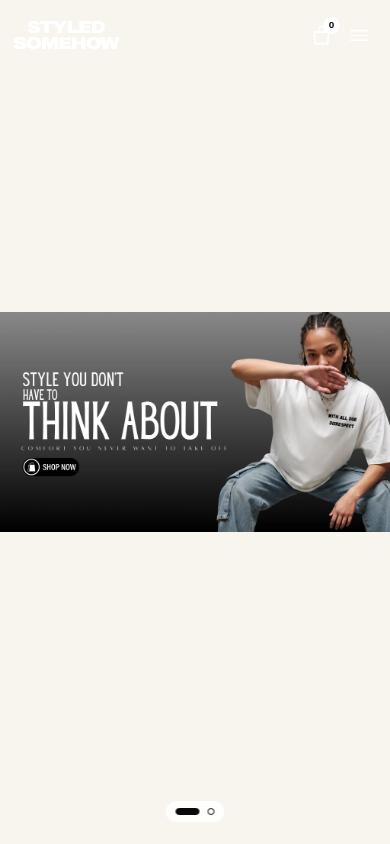
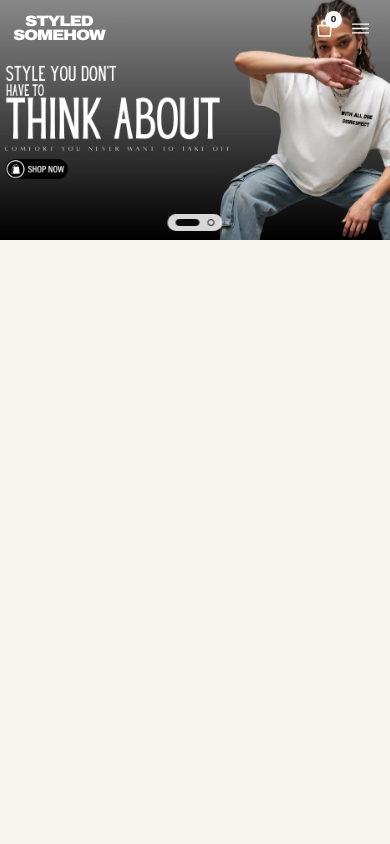
Before and after one commit to Khushi-24/Styled-Somehow, a Next.js app in the folder frontend/: page / in a window 390 px wide. Built offline with nearby package versions, Linux system fonts and the light colour scheme.

Commit message:
Fix mobile hero spacing and controls

```diff
--- a/frontend/app/globals.css
+++ b/frontend/app/globals.css
@@ -60,13 +60,16 @@ button { color: inherit; font: inherit; }
 }
 
 @media (max-width: 620px) {
-  .site-header { padding-inline: 13px; }
+  .storefront { min-height: 240px; height: max(240px, 56.25vw); }
+  .site-header { height: 58px; padding: 6px 13px; }
+  .brand-logo { font-size: .94rem; gap: 2px; }
   .header-actions { gap: 2px; }
-  .icon-button { width: 36px; height: 36px; }
+  .icon-button { width: 34px; height: 34px; }
+  .icon-button svg { width: 21px; height: 21px; }
   .slides { background: var(--paper); }
-  .hero-slide img { object-fit: contain; object-position: center top; }
-  .lineup-cta { bottom: 88px; padding: 13px 17px; font-size: .66rem; }
-  .carousel-controls { bottom: 22px; }
+  .hero-slide img { object-fit: cover; object-position: center !important; }
+  .lineup-cta { bottom: 48px; padding: 10px 13px; font-size: .58rem; }
+  .carousel-controls { bottom: 9px; padding: 5px 8px; }
   .carousel-controls > button { display: none; }
 }
 
```
